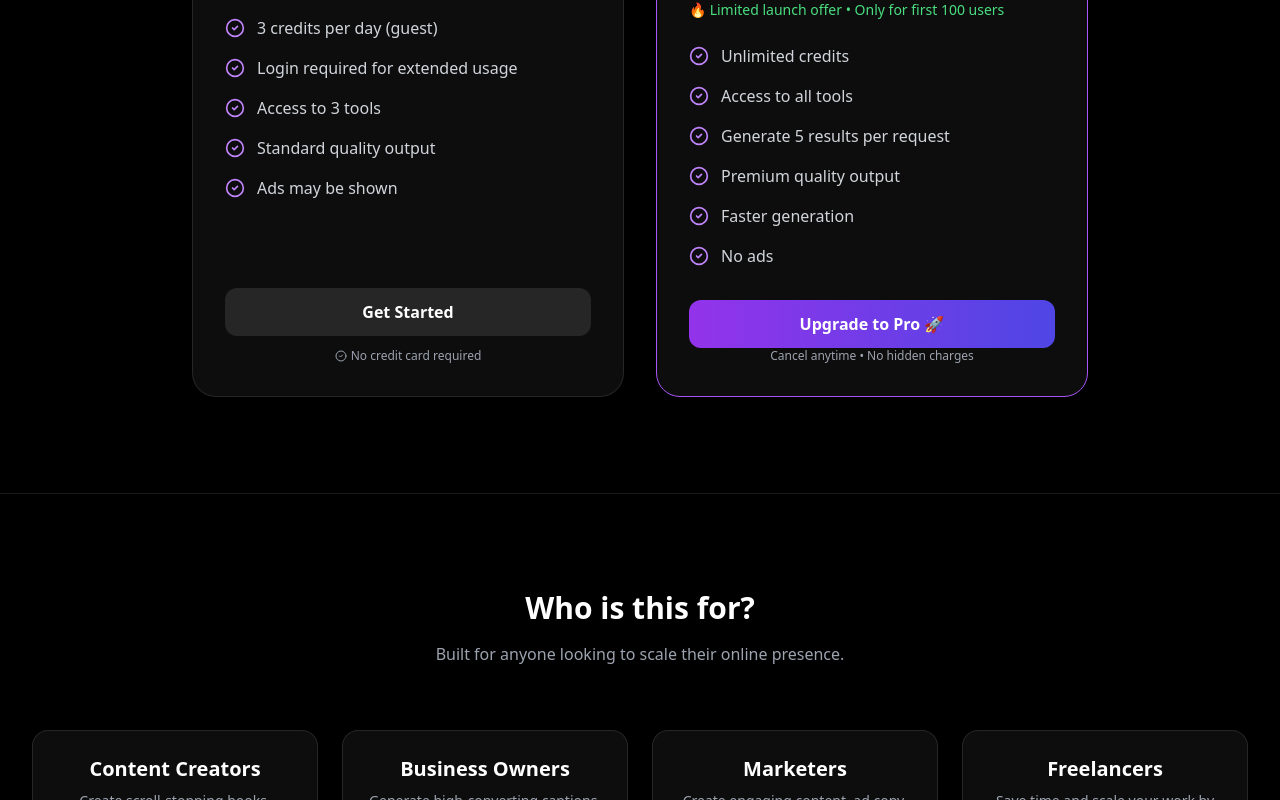
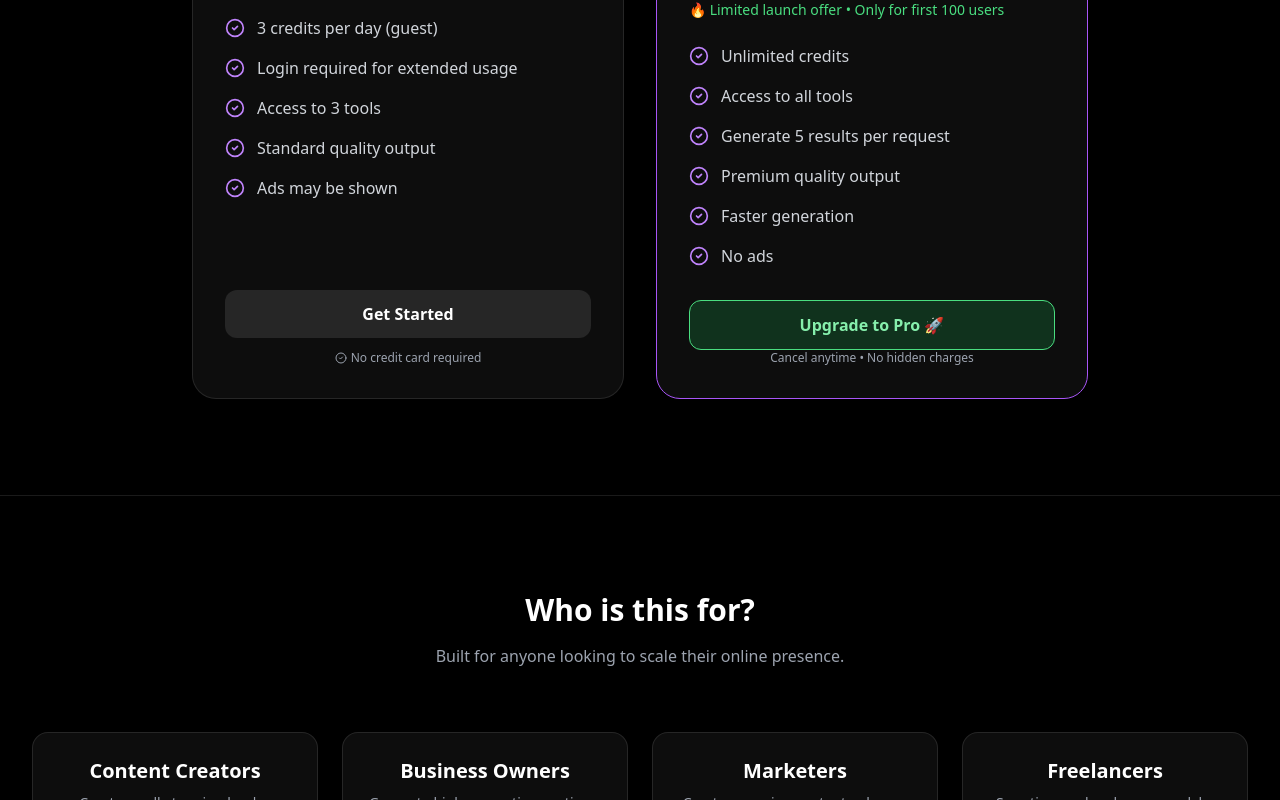
Before and after one commit to praxodigital-netizen/praxo-ai-tools, a React (Vite) app: page / in a window 1280 px wide. Shown: the part 3430-4230 px from the top of the page. Built offline with nearby package versions, Linux system fonts and the light colour scheme.

Commit message:
Update Home.tsx

```diff
--- a/src/pages/Home.tsx
+++ b/src/pages/Home.tsx
@@ -375,12 +375,21 @@ export const Home: React.FC = () => {
         </li>
       </ul>
 
-      <button
-  onClick={handlePayment}
-  className="w-full py-3 rounded-xl bg-gradient-to-r from-purple-600 to-indigo-600 text-white font-semibold hover:opacity-90 transition"
->
-  Upgrade to Pro 🚀
-</button>
+      {isPro ? (
+  <button
+    disabled
+    className="w-full py-3 rounded-xl bg-green-600 text-white font-semibold cursor-not-allowed opacity-80"
+  >
+    Pro Activated ✅
+  </button>
+) : (
+  <button
+    onClick={handlePayment}
+    className="w-full py-3 rounded-xl bg-green-500/20 border border-green-400 text-green-300 font-semibold cursor-not-allowed"
+  >
+    Upgrade to Pro 🚀
+  </button>
+)}
 
       <div className="flex justify-center items-center text-xs text-gray-400">
         <span>Cancel anytime • No hidden charges</span>
```
